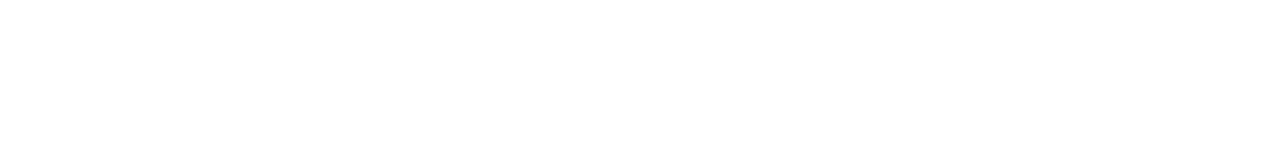
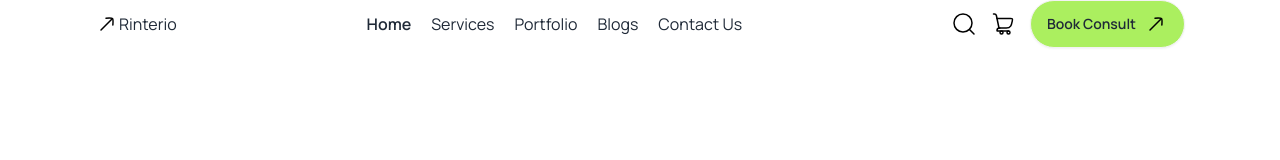
Before and after one commit to AvishekBan/assignment-3, a plain HTML site: page index.html in a window 1280 px wide. Drawn offline with nearby package versions, Linux system fonts and the light colour scheme.

Commit message:
second commit

```diff
--- a/index.html
+++ b/index.html
@@ -1,12 +1,97 @@
 <!DOCTYPE html>
-<html lang="en">
+<html lang="en" data-theme="light">
 <head>
     <meta charset="UTF-8">
     <meta name="viewport" content="width=device-width, initial-scale=1.0">
     <title>Assignment 03</title>
+    <!-- manrope font link -->
+<link rel="preconnect" href="https://fonts.googleapis.com">
+<link rel="preconnect" href="https://fonts.gstatic.com" crossorigin>
+<link href="https://fonts.googleapis.com/css2?family=Manrope:wght@200..800&display=swap" rel="stylesheet">
+
+    <!-- daisy ui and tailwind -->
+<link href="https://cdn.jsdelivr.net/npm/daisyui@4.12.10/dist/full.min.css" rel="stylesheet" type="text/css" />
+<script src="https://cdn.tailwindcss.com"></script>
+
+
+<style>
+    .manrope-font
+    {
+  font-family: "Manrope", sans-serif;
+  font-optical-sizing: auto;
+  }
+
+/* nav */
+nav ul li
+{
+   margin-right: 20px;
+}
+.book{
+    gap: 15px;
+}
+
+</style>
+<!-- color-config -->
+<script>
+    tailwind.config = {
+      theme: {
+        extend: {
+          colors: {
+            clifford: '#ABEF5F',
+
+
+          }
+        }
+      }
+    }
+  </script>
+
 </head>
-<body>
+
+<body class="manrope-font">
     <header>
+
+<nav class=" flex justify-around items-center  ">
+    <div class="flex">
+        <svg xmlns="http://www.w3.org/2000/svg" viewBox="0 0 24 24" width="24" height="24" color="#000000" fill="none">
+            <path d="M17 7L6 18" stroke="currentColor" stroke-width="1.5" stroke-linecap="round" />
+            <path d="M11 6.13151C11 6.13151 16.6335 5.65662 17.4885 6.51153C18.3434 7.36645 17.8684 13 17.8684 13" stroke="currentColor" stroke-width="1.5" stroke-linecap="round" stroke-linejoin="round"   />
+        </svg>
+        <h2>Rinterio</h2>
+
+    </div>
+    <div>
+        <ul class="flex ">
+            <li class="font-semibold">Home</li>
+            <li>Services</li>
+            <li>Portfolio</li>
+            <li>Blogs</li>
+            <li>Contact Us</li>
+        </ul>
+    </div>
+
+<div class="flex items-center book">
+    <svg xmlns="http://www.w3.org/2000/svg" viewBox="0 0 24 24" width="24" height="24" color="#000000" fill="none">
+        <path d="M17.5 17.5L22 22" stroke="currentColor" stroke-width="1.5" stroke-linecap="round" stroke-linejoin="round" />
+        <path d="M20 11C20 6.02944 15.9706 2 11 2C6.02944 2 2 6.02944 2 11C2 15.9706 6.02944 20 11 20C15.9706 20 20 15.9706 20 11Z" stroke="currentColor" stroke-width="1.5" stroke-linejoin="round" />
+    </svg>
+
+    <svg xmlns="http://www.w3.org/2000/svg" viewBox="0 0 24 24" width="24" height="24" color="#000000" fill="none">
+        <path d="M8 16H15.2632C19.7508 16 20.4333 13.1808 21.261 9.06908C21.4998 7.88311 21.6192 7.29013 21.3321 6.89507C21.045 6.5 20.4947 6.5 19.3941 6.5H6" stroke="currentColor" stroke-width="1.5" stroke-linecap="round" />
+        <path d="M8 16L5.37873 3.51493C5.15615 2.62459 4.35618 2 3.43845 2H2.5" stroke="currentColor" stroke-width="1.5" stroke-linecap="round" />
+        <path d="M8.88 16H8.46857C7.10522 16 6 17.1513 6 18.5714C6 18.8081 6.1842 19 6.41143 19H17.5" stroke="currentColor" stroke-width="1.5" stroke-linecap="round" stroke-linejoin="round" />
+        <circle cx="10.5" cy="20.5" r="1.5" stroke="currentColor" stroke-width="1.5" />
+        <circle cx="17.5" cy="20.5" r="1.5" stroke="currentColor" stroke-width="1.5" />
+    </svg>
+    <button class="btn  bg-clifford rounded-full ">Book Consult <svg xmlns="http://www.w3.org/2000/svg" viewBox="0 0 24 24" width="24" height="24" color="#000000" fill="none">
+        <path d="M17 7L6 18" stroke="currentColor" stroke-width="1.5" stroke-linecap="round" />
+        <path d="M11 6.13151C11 6.13151 16.6335 5.65662 17.4885 6.51153C18.3434 7.36645 17.8684 13 17.8684 13" stroke="currentColor" stroke-width="1.5" stroke-linecap="round" stroke-linejoin="round"   />
+    </svg>
+ </button>
+</div>
+</nav>
+<!-- banner - section -->
+
 
     </header>
     <main>
--- /dev/null
+++ b/tailwind.config.js
@@ -0,0 +1,8 @@
+/** @type {import('tailwindcss').Config} */
+module.exports = {
+    content: ["./src/**/*.{html,js}"],
+    theme: {
+      extend: {},
+    },
+    plugins: [],
+  }
```
